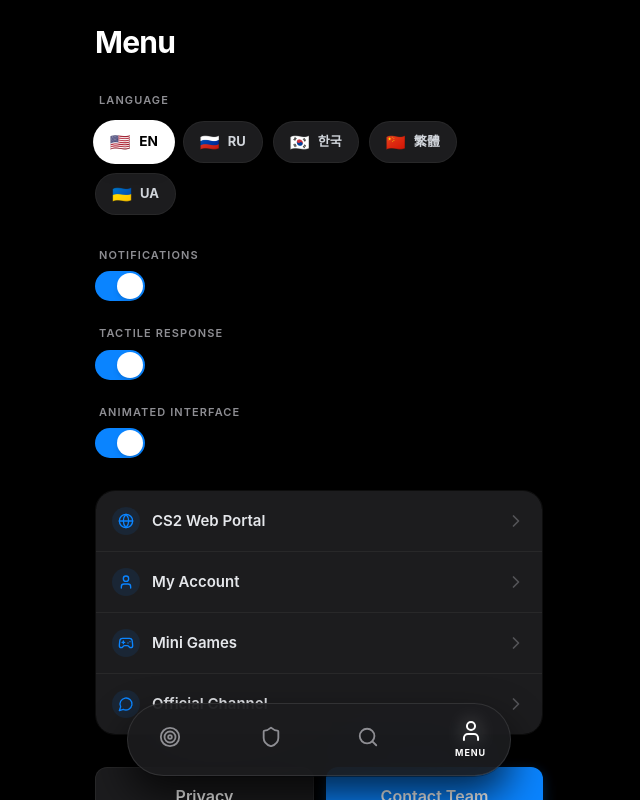
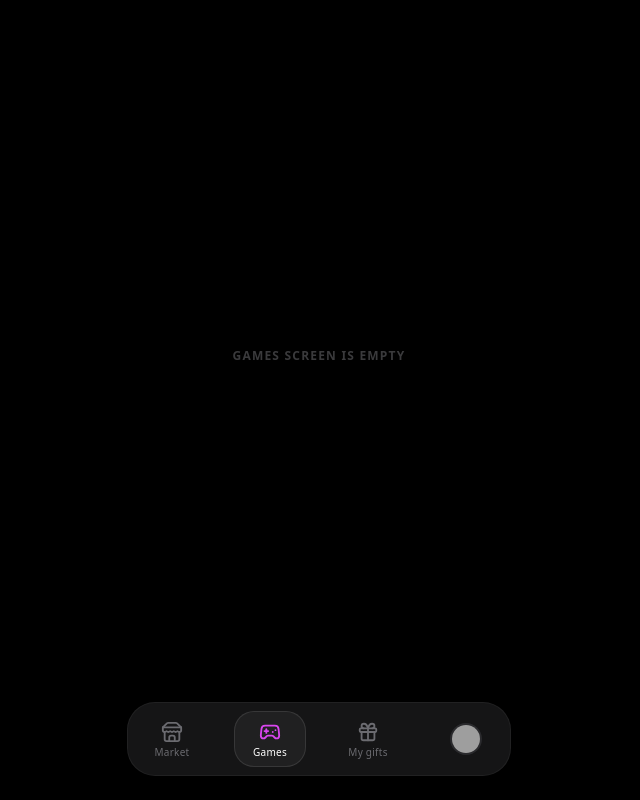
Before and after one commit to molniyamaqueen/cs2-case-simulator, a React (Vite) app: page / in a window 1280 px wide. Shown: the whole page, without its empty margins (321-961 px from the left). Built offline with nearby package versions, Linux system fonts and the light colour scheme; grey boxes are pictures that could not be loaded.

Commit message:
Update App.jsx

```diff
--- a/src/App.jsx
+++ b/src/App.jsx
@@ -1,187 +1,96 @@
-import React, { useState, useEffect } from 'react';
-import { Target, Search, User, ChevronRight, Globe, MessageCircle, Shield, Gamepad2 } from 'lucide-react';
+import React, { useState } from 'react';
+import { Store, Gamepad2, Gift } from 'lucide-react';
 
 const App = () => {
-  const [activeTab, setActiveTab] = useState('profile');
+  // По умолчанию активна вкладка "games", как на твоем скрине
+  const [activeTab, setActiveTab] = useState('games');
 
-  // Состояния для настроек
-  const [lang, setLang] = useState('en');
-  const [notifs, setNotifs] = useState(true);
-  const [haptic, setHaptic] = useState(true);
-  const [animations, setAnimations] = useState(true);
-
-  useEffect(() => {
+  // Мягкая вибрация
+  const triggerHaptic = () => {
     try {
-      const tg = window.Telegram?.WebApp;
-      if (tg) {
-        tg.ready();
-        tg.expand();
-        if (tg.setHeaderColor) tg.setHeaderColor('#000000');
-      }
-    } catch (e) {}
-  }, []);
-
-  // Вибрация (Haptic Feedback)
-  const triggerHaptic = (style = 'light') => {
-    try {
-      if (haptic && window.Telegram?.WebApp?.HapticFeedback) {
-        window.Telegram.WebApp.HapticFeedback.impactOccurred(style);
+      if (window.Telegram?.WebApp?.HapticFeedback) {
+        window.Telegram.WebApp.HapticFeedback.impactOccurred('light');
       }
     } catch (e) {}
   };
 
-  // --- ПРЕМИУМ КОМПОНЕНТЫ ---
+  // Компонент отдельной кнопки навигации
+  const NavItem = ({ id, icon, label, isAvatar }) => {
+    const isActive = activeTab === id;
 
-  // 1. Кнопка языка (Pill)
-  const LangBtn = ({ id, flag, label }) => {
-    const isActive = lang === id;
     return (
       <button
-        onClick={() => { setLang(id); triggerHaptic('medium'); }}
-        className={`flex items-center space-x-2 px-4 py-2 rounded-full font-bold text-[13px] transition-all duration-300 ${
-          isActive
-            ? 'bg-white text-black shadow-lg scale-105'
-            : 'bg-[#1c1c1e] text-gray-300 hover:bg-[#2c2c2e] border border-white/5'
+        onClick={() => { setActiveTab(id); triggerHaptic(); }}
+        className={`relative flex flex-col items-center justify-center min-w-[72px] h-[56px] transition-all duration-300 ${
+          isActive ? 'text-white' : 'text-[#6b6b70] hover:text-gray-400'
         }`}
       >
-        <span className="text-base">{flag}</span>
-        <span>{label}</span>
+        {/* Плашка вокруг активного элемента (как на скрине) */}
+        {isActive && !isAvatar && (
+          <div className="absolute inset-0 bg-white/5 border border-white/10 rounded-[20px] -z-10" />
+        )}
+
+        {isAvatar ? (
+          // Аватарка для профиля
+          <div className={`w-8 h-8 rounded-full overflow-hidden border-2 transition-colors duration-300 ${
+            isActive ? 'border-white/40' : 'border-[#2a2a2d]'
+          }`}>
+            <img
+              src="https://images.unsplash.com/photo-1534528741775-53994a69daeb?auto=format&fit=crop&w=100&q=80"
+              alt="Profile"
+              className="w-full h-full object-cover"
+            />
+          </div>
+        ) : (
+          // Обычная иконка с текстом
+          <>
+            <div className="mb-1">{icon}</div>
+            <span className="text-[10px] font-medium leading-none tracking-wide">{label}</span>
+          </>
+        )}
       </button>
     );
   };
 
-  // 2. iOS Тумблер (Switch)
-  const CustomSwitch = ({ active, onChange }) => (
-    <div
-      onClick={() => { onChange(!active); triggerHaptic('light'); }}
-      className={`w-[50px] h-[30px] rounded-full p-[2px] cursor-pointer transition-colors duration-300 ease-in-out ${
-        active ? 'bg-[#0a84ff]' : 'bg-[#39393d]'
-      }`}
-    >
-      <div
-        className={`bg-white w-[26px] h-[26px] rounded-full shadow-md transform transition-transform duration-300 ease-in-out ${
-          active ? 'translate-x-[20px]' : 'translate-x-0'
-        }`}
-      />
-    </div>
-  );
+  return (
+    <div className="flex flex-col h-screen bg-[#000000] text-white overflow-hidden">
 
-  // 3. Блок с ссылками
-  const LinkItem = ({ icon, text, isLast }) => (
-    <div className={`flex items-center justify-between p-4 bg-[#1c1c1e] active:bg-[#2c2c2e] transition-colors cursor-pointer ${isLast ? '' : 'border-b border-white/5'}`}>
-      <div className="flex items-center space-x-3">
-        <div className="w-7 h-7 rounded-full bg-[#0a84ff]/10 flex items-center justify-center">
-          {React.cloneElement(icon, { size: 16, className: "text-[#0a84ff]" })}
+      {/* ПУСТАЯ РАБОЧАЯ ЗОНА */}
+      <main className="flex-1 overflow-y-auto pb-28 px-4 pt-6">
+        <div className="flex h-full items-center justify-center text-[#3a3a3c] font-bold uppercase tracking-widest text-xs">
+          {activeTab} SCREEN IS EMPTY
         </div>
-        <span className="font-semibold text-[15px] text-gray-200">{text}</span>
-      </div>
-      <ChevronRight size={20} className="text-[#545458]" />
-    </div>
-  );
-
-  return (
-    <div className="flex flex-col h-screen bg-black text-white font-sans overflow-hidden">
-
-      {/* ОСНОВНОЙ КОНТЕНТ */}
-      <main className="flex-1 overflow-y-auto pb-28 px-4 pt-6">
-
-        {activeTab === 'profile' && (
-          <div className="animate-in fade-in duration-500 max-w-md mx-auto">
-            <h1 className="text-3xl font-bold mb-8 tracking-tight">Menu</h1>
-
-            {/* ЯЗЫКИ */}
-            <div className="mb-8">
-              <div className="text-[11px] text-[#8e8e93] uppercase tracking-widest font-semibold mb-3 ml-1">Language</div>
-              <div className="flex flex-wrap gap-2.5">
-                <LangBtn id="en" flag="🇺🇸" label="EN" />
-                <LangBtn id="ru" flag="🇷🇺" label="RU" />
-                <LangBtn id="kr" flag="🇰🇷" label="한국" />
-                <LangBtn id="zh" flag="🇨🇳" label="繁體" />
-                <LangBtn id="ua" flag="🇺🇦" label="UA" />
-              </div>
-            </div>
-
-            {/* НАСТРОЙКИ (ТУМБЛЕРЫ) */}
-            <div className="space-y-6 mb-8">
-              <div>
-                <div className="text-[11px] text-[#8e8e93] uppercase tracking-widest font-semibold mb-2 ml-1">Notifications</div>
-                <CustomSwitch active={notifs} onChange={setNotifs} />
-              </div>
-
-              <div>
-                <div className="text-[11px] text-[#8e8e93] uppercase tracking-widest font-semibold mb-2 ml-1">Tactile Response</div>
-                <CustomSwitch active={haptic} onChange={setHaptic} />
-              </div>
-
-              <div>
-                <div className="text-[11px] text-[#8e8e93] uppercase tracking-widest font-semibold mb-2 ml-1">Animated Interface</div>
-                <CustomSwitch active={animations} onChange={setAnimations} />
-              </div>
-            </div>
-
-            {/* БЛОК ССЫЛОК (iOS Card Style) */}
-            <div className="rounded-[20px] overflow-hidden mb-8 border border-white/5 shadow-lg">
-              <LinkItem icon={<Globe />} text="CS2 Web Portal" isLast={false} />
-              <LinkItem icon={<User />} text="My Account" isLast={false} />
-              <LinkItem icon={<Gamepad2 />} text="Mini Games" isLast={false} />
-              <LinkItem icon={<MessageCircle />} text="Official Channel" isLast={true} />
-            </div>
-
-            {/* КНОПКИ ВНИЗУ */}
-            <div className="flex space-x-3 mb-6">
-              <button
-                onClick={() => triggerHaptic('light')}
-                className="flex-1 bg-[#1c1c1e] hover:bg-[#2c2c2e] text-white font-semibold py-4 rounded-xl transition-colors border border-white/5"
-              >
-                Privacy
-              </button>
-              <button
-                onClick={() => triggerHaptic('medium')}
-                className="flex-1 bg-[#0a84ff] hover:bg-[#0070e6] text-white font-semibold py-4 rounded-xl transition-colors shadow-[0_4px_14px_rgba(10,132,255,0.3)]"
-              >
-                Contact Team
-              </button>
-            </div>
-
-            <div className="text-center text-[12px] text-[#545458] font-medium mb-4">
-              Terms of Service
-            </div>
-          </div>
-        )}
-
-        {/* Заглушки для других вкладок */}
-        {activeTab !== 'profile' && (
-          <div className="h-full flex items-center justify-center text-gray-500">
-            Section under construction
-          </div>
-        )}
-
       </main>
 
-      {/* ОВАЛЬНАЯ НАВИГАЦИЯ */}
-      <nav className="fixed bottom-6 left-1/2 -translate-x-1/2 w-[85%] max-w-sm bg-[#1c1c1e]/90 backdrop-blur-2xl border border-white/10 rounded-[2.5rem] px-2 py-2 z-50 shadow-[0_20px_40px_rgba(0,0,0,0.7)]">
+      {/* НОВАЯ НАВИГАЦИЯ (Точно по скрину) */}
+      <nav className="fixed bottom-6 left-1/2 -translate-x-1/2 w-[92%] max-w-sm bg-[#151516] border border-white/5 rounded-[28px] px-2 py-2 z-50">
         <div className="flex justify-between items-center">
-          {[
-            { id: 'arena', icon: <Target size={22} />, label: 'Arena' },
-            { id: 'hub', icon: <Shield size={22} />, label: 'Hub' },
-            { id: 'news', icon: <Search size={22} />, label: 'Intel' },
-            { id: 'profile', icon: <User size={22} />, label: 'Menu' }
-          ].map((item) => (
-            <button
-              key={item.id}
-              onClick={() => { setActiveTab(item.id); triggerHaptic('light'); }}
-              className={`flex flex-col items-center justify-center px-4 py-2 rounded-2xl transition-all duration-300 ${
-                activeTab === item.id ? 'text-white' : 'text-[#8e8e93] hover:text-gray-400'
-              }`}
-            >
-              <div className={`transition-all duration-300 ${activeTab === item.id ? 'drop-shadow-[0_0_8px_rgba(255,255,255,0.5)] scale-110 mb-1' : 'mb-1 scale-100'}`}>
-                {item.icon}
-              </div>
-              <span className={`text-[9px] font-bold tracking-widest uppercase transition-all duration-300 ${activeTab === item.id ? 'opacity-100' : 'opacity-0 h-0 overflow-hidden'}`}>
-                {item.label}
-              </span>
-            </button>
-          ))}
+
+          <NavItem
+            id="market"
+            icon={<Store size={22} />}
+            label="Market"
+          />
+
+          <NavItem
+            id="games"
+            // Добавил легкий фиолетовый оттенок иконке, как на оригинальном скрине (можешь убрать className, если нужен чисто белый)
+            icon={<Gamepad2 size={22} className={activeTab === 'games' ? 'text-[#d946ef]' : ''} />}
+            label="Games"
+          />
+
+          <NavItem
+            id="gifts"
+            icon={<Gift size={22} />}
+            label="My gifts"
+          />
+
+          <NavItem
+            id="profile"
+            isAvatar={true}
+            label="Profile"
+          />
+
         </div>
       </nav>
 
```
